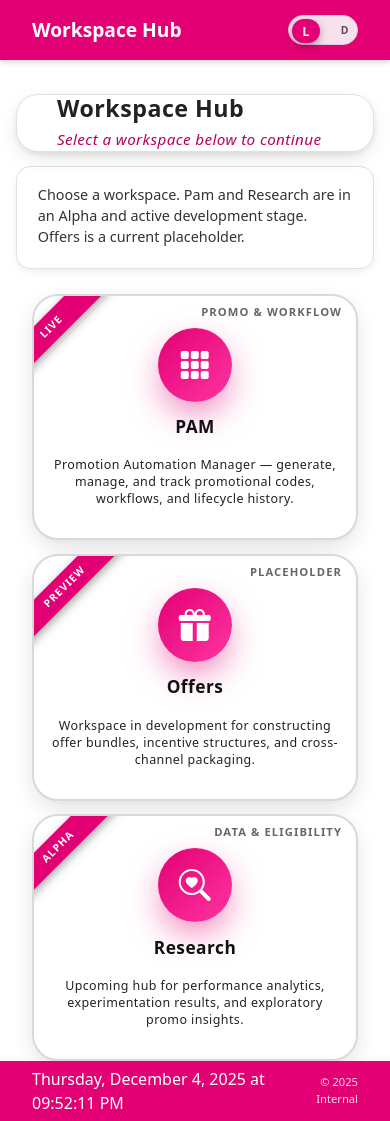
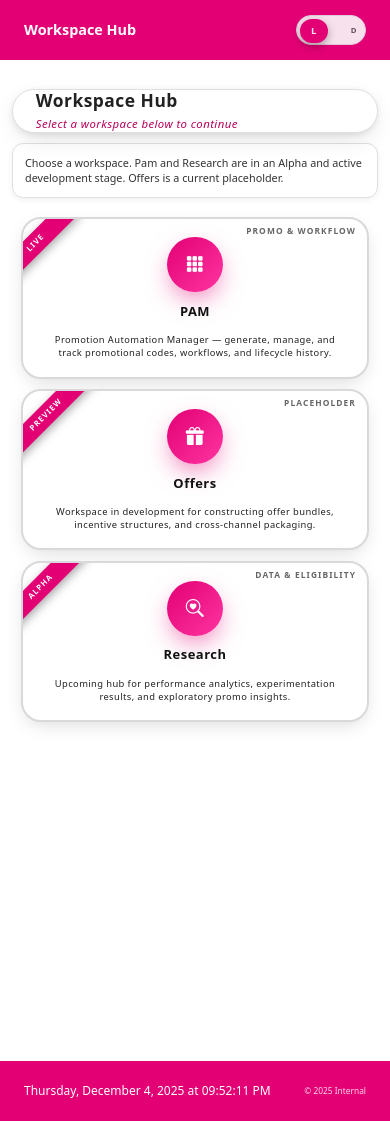
Before and after one commit to choltzen1/PAM, a Flask app: page /landing in a window 390 px wide. Run offline with Flask 3, Linux system fonts and the light colour scheme.

Commit message:
feat(ui bugs):     - Fix header shadow issue on landing page     - Adjust fixed header/footer layout styles for better scrolling behavior

```diff
--- a/static/css/landing.css
+++ b/static/css/landing.css
@@ -1,4 +1,8 @@
 /* landing.css - Landing hub styles aligned with existing app theme */
+/* Scoped 75% visual size by reducing base font-size to 12px (from 16px).
+  This affects only the landing page because this stylesheet is included
+  exclusively by `landing_base.html`. No transform/scale wrappers used. */
+html { font-size: 12px; }
 :root {
   --landing-bg-dark: #2f2f2f;
   --landing-tile-bg: var(--card-bg);
@@ -13,57 +17,57 @@ body { background: var(--bg); }
 .hub-main { display:flex; flex-direction:column; justify-content:flex-start; padding-top:calc(var(--header-height) + 0.75rem); }
 
 .landing-wrapper { padding: 1.5rem 2rem 2rem; box-sizing: border-box; }
-.landing-intro { max-width: 1400px; margin: 0 auto 0.85rem auto; padding:0 2.5rem; }
+.landing-intro { max-width: 1050px; margin: 0 auto 0.85rem auto; padding:0 1.9rem; }
 .landing-intro h1 { margin: 0 0 .35rem; font-size: 2rem; font-weight: 700; color: #222; letter-spacing: .5px; }
 .landing-intro p.tagline { margin: 0; font-size: 1.02rem; color: var(--tmobile-magenta-dark); font-style: italic; }
-.landing-objective { background:var(--card-bg); border:1px solid var(--landing-objective-border); border-radius:14px; padding:1.15rem 1.3rem 1.25rem; font-size:.9rem; line-height:1.45; color:#333; box-shadow:0 3px 10px -2px #00000018; }
+.landing-objective { background:var(--card-bg); border:1px solid var(--landing-objective-border); border-radius:11px; padding:.86rem 1rem .94rem; font-size:.9rem; line-height:1.45; color:#333; box-shadow:0 2px 8px -2px #00000018; }
 .landing-objective strong { color: #000; }
 
-.landing-grid { display:grid; gap:2.1rem; grid-template-columns: repeat(auto-fit, minmax(320px, 1fr)); max-width:96vw; margin:1.55rem auto 0; padding:0 2.5rem 2.8rem; }
-.landing-tile { position:relative; display:flex; flex-direction:column; align-items:center; justify-content:center; gap:.95rem; background: var(--landing-tile-bg); border:2px solid var(--landing-tile-border); border-radius:26px; padding:3.1rem 1.55rem 3rem; text-decoration:none; color:#111; font-weight:600; letter-spacing:.5px; font-size:1.22rem; box-shadow:0 8px 26px -6px rgba(0,0,0,.18); transition: border-color .18s ease, box-shadow .28s ease, transform .3s ease, background .3s; overflow:hidden; }
+.landing-grid { display:grid; gap:1.6rem; grid-template-columns: repeat(auto-fit, minmax(240px, 1fr)); max-width:96vw; margin:1.55rem auto 0; padding:0 1.9rem 2.1rem; }
+.landing-tile { position:relative; display:flex; flex-direction:column; align-items:center; justify-content:center; gap:.95rem; background: var(--landing-tile-bg); border:2px solid var(--landing-tile-border); border-radius:20px; padding:3.1rem 1.55rem 3rem; text-decoration:none; color:#111; font-weight:600; letter-spacing:.5px; font-size:1.22rem; box-shadow:0 6px 20px -6px rgba(0,0,0,.18); transition: border-color .18s ease, box-shadow .28s ease, transform .3s ease, background .3s; overflow:hidden; }
 .landing-tile:hover { border-color: var(--landing-tile-border-hover); box-shadow:0 6px 18px -2px rgba(226,0,116,.35); transform: translateY(-5px); background:var(--card-bg); }
 .landing-tile:active { transform: translateY(-1px); }
 .landing-tile:focus { outline:3px solid rgba(226,0,116,.55); outline-offset:3px; }
-.landing-tile .icon-circle { width:104px; height:104px; border-radius:50%; background:linear-gradient(135deg, var(--tmobile-magenta), #ff35a1); display:flex; align-items:center; justify-content:center; color:#fff; font-size:2.65rem; box-shadow:0 14px 36px -6px rgba(226,0,116,.6); }
+.landing-tile .icon-circle { width:78px; height:78px; border-radius:50%; background:linear-gradient(135deg, var(--tmobile-magenta), #ff35a1); display:flex; align-items:center; justify-content:center; color:#fff; font-size:1.99rem; box-shadow:0 10px 27px -6px rgba(226,0,116,.6); }
 .landing-tile .tile-label { font-size:1.08rem; }
 .landing-tile .tile-label { text-align:center; line-height:1.15; }
-.landing-tile .tile-sub { font-size:.7rem; font-weight:600; letter-spacing:1.1px; text-transform:uppercase; color:#666; position:absolute; top:8px; right:14px; }
-.landing-tile .tile-desc { font-size:.78rem; line-height:1.35; font-weight:500; max-width:380px; color:#222; text-align:center; letter-spacing:.4px; margin-top:.35rem; }
+.landing-tile .tile-sub { font-size:.7rem; font-weight:600; letter-spacing:1.1px; text-transform:uppercase; color:#666; position:absolute; top:6px; right:11px; }
+.landing-tile .tile-desc { font-size:.78rem; line-height:1.35; font-weight:500; max-width:285px; color:#222; text-align:center; letter-spacing:.4px; margin-top:.35rem; }
 .landing-tile:hover .tile-desc { color:#000; }
 .landing-tile.disabled { opacity:.55; cursor:not-allowed; position:relative; }
 .landing-tile.disabled:hover { transform:none; box-shadow:0 3px 9px rgba(0,0,0,.1); border-color: var(--landing-tile-border); }
 .landing-tile.disabled::after { content:"Coming Soon"; position:absolute; bottom:6px; font-size:.6rem; letter-spacing:1px; font-weight:500; color:#555; text-transform:uppercase; }
 
 /* Ribbon marker */
-.landing-tile .ribbon { position:absolute; left:-50px; top:18px; background: var(--tmobile-magenta); color:#fff; font-size:.65rem; padding:5px 54px; transform:rotate(-45deg); box-shadow:0 3px 10px rgba(0,0,0,.35); letter-spacing:1.1px; font-weight:600; text-transform:uppercase; }
+.landing-tile .ribbon { position:absolute; left:-38px; top:14px; background: var(--tmobile-magenta); color:#fff; font-size:.65rem; padding:4px 40px; transform:rotate(-45deg); box-shadow:0 3px 10px rgba(0,0,0,.35); letter-spacing:1.1px; font-weight:600; text-transform:uppercase; }
 
 /* Hover scaling refinement */
 .landing-tile:hover { box-shadow:0 10px 34px -6px rgba(226,0,116,.45); transform:translateY(-6px); }
 
 /* Extra large screens - increase grid width slightly */
 @media (min-width:1600px){
-  .landing-grid { max-width:94vw; gap:2.6rem; grid-template-columns:repeat(auto-fit,minmax(380px,1fr)); }
-  .landing-tile { padding:3.6rem 2.1rem 3.5rem; font-size:1.3rem; }
-  .landing-tile .icon-circle { width:128px; height:128px; font-size:3rem; }
-  .landing-tile .tile-desc { font-size:.9rem; max-width:440px; line-height:1.45; }
+  .landing-grid { max-width:94vw; gap:1.95rem; grid-template-columns:repeat(auto-fit,minmax(285px,1fr)); }
+  .landing-tile { padding:2.7rem 1.6rem 2.6rem; font-size:1.3rem; }
+  .landing-tile .icon-circle { width:96px; height:96px; font-size:2.25rem; }
+  .landing-tile .tile-desc { font-size:.9rem; max-width:330px; line-height:1.45; }
 }
 @media (min-width:2000px){
-  .landing-grid { max-width:95vw; gap:2.9rem; grid-template-columns:repeat(auto-fit,minmax(400px,1fr)); }
-  .landing-tile { padding:4rem 2.3rem 3.9rem; font-size:1.34rem; }
-  .landing-tile .icon-circle { width:140px; height:140px; font-size:3.25rem; }
-  .landing-tile .tile-desc { font-size:.95rem; max-width:480px; }
+  .landing-grid { max-width:95vw; gap:2.175rem; grid-template-columns:repeat(auto-fit,minmax(300px,1fr)); }
+  .landing-tile { padding:3rem 1.7rem 2.9rem; font-size:1.34rem; }
+  .landing-tile .icon-circle { width:105px; height:105px; font-size:2.44rem; }
+  .landing-tile .tile-desc { font-size:.95rem; max-width:360px; }
 }
 
 /* Medium breakpoints keep usability */
 @media (max-width:1100px){
-  .landing-grid { gap:1.4rem; grid-template-columns:repeat(auto-fit,minmax(260px,1fr)); }
-  .landing-tile { padding:2.3rem 1rem 2.1rem; font-size:1.1rem; }
-  .landing-tile .icon-circle { width:84px; height:84px; font-size:2.2rem; }
+  .landing-grid { gap:1.05rem; grid-template-columns:repeat(auto-fit,minmax(195px,1fr)); }
+  .landing-tile { padding:1.725rem .75rem 1.575rem; font-size:1.1rem; }
+  .landing-tile .icon-circle { width:63px; height:63px; font-size:1.65rem; }
 }
 @media (max-width:800px){
-  .landing-grid { gap:1.1rem; grid-template-columns:repeat(auto-fit,minmax(220px,1fr)); padding:0 1rem; }
-  .landing-tile { padding:2rem .9rem 1.9rem; font-size:1rem; }
-  .landing-tile .icon-circle { width:74px; height:74px; font-size:2rem; }
+  .landing-grid { gap:.825rem; grid-template-columns:repeat(auto-fit,minmax(165px,1fr)); padding:0 .75rem; }
+  .landing-tile { padding:1.5rem .675rem 1.425rem; font-size:1rem; }
+  .landing-tile .icon-circle { width:55.5px; height:55.5px; font-size:1.5rem; }
 }
 
 /* Responsive adjustments */
--- a/static/css/styles.css
+++ b/static/css/styles.css
@@ -100,12 +100,12 @@ html[data-theme='dark'] *::-webkit-scrollbar-thumb:hover { background: var(--scr
   Fixed Header/Footer Layout Helpers
   =============================== */
 body.body-fixed-header-footer { height:100vh; display:flex; flex-direction:column; overflow:hidden; }
-body.body-fixed-header-footer > .app-main-scroll { flex:1 1 auto; min-height:0; overflow-y:auto; overflow-x:hidden; position:relative; }
+body.body-fixed-header-footer > .app-main-scroll { flex:1 1 auto; min-height:0; overflow-y:auto; overflow-x:hidden; position:relative; background: transparent; }
 /* Ensure scroll area accounts for fixed header/footer spacing when inline padding not provided */
 body.body-fixed-header-footer > .app-main-scroll:not([style*='padding-top']) { padding-top: calc(var(--header-height) + var(--header-content-gap)); }
 body.body-fixed-header-footer > .app-main-scroll:not([style*='padding-bottom']) { padding-bottom: var(--footer-height); }
 /* Prevent content behind footer */
-.footer-nav, .footer-bar { width:100%; }
+.footer-nav, .footer-bar { width:100%; box-shadow:none; border-top:none; }
 /* Ensure internal full-height panels can stretch without forcing outer scroll */
 .app-main-scroll .full-height-panel { height:100%; box-sizing:border-box; }
 
@@ -146,7 +146,8 @@ body.body-fixed-header-footer > .app-main-scroll:not([style*='padding-bottom'])
   height: var(--header-height);
   line-height: var(--header-height);
   width: 100%;
-  box-shadow: 0 2px 6px rgba(0,0,0,0.18);
+  /* Remove shadow to avoid a dark seam below header over gradient */
+  box-shadow: none;
 }
 
 .global-header-title {
```
Also changed, not shown: static/css/pete.css (+4 -5 lines).
